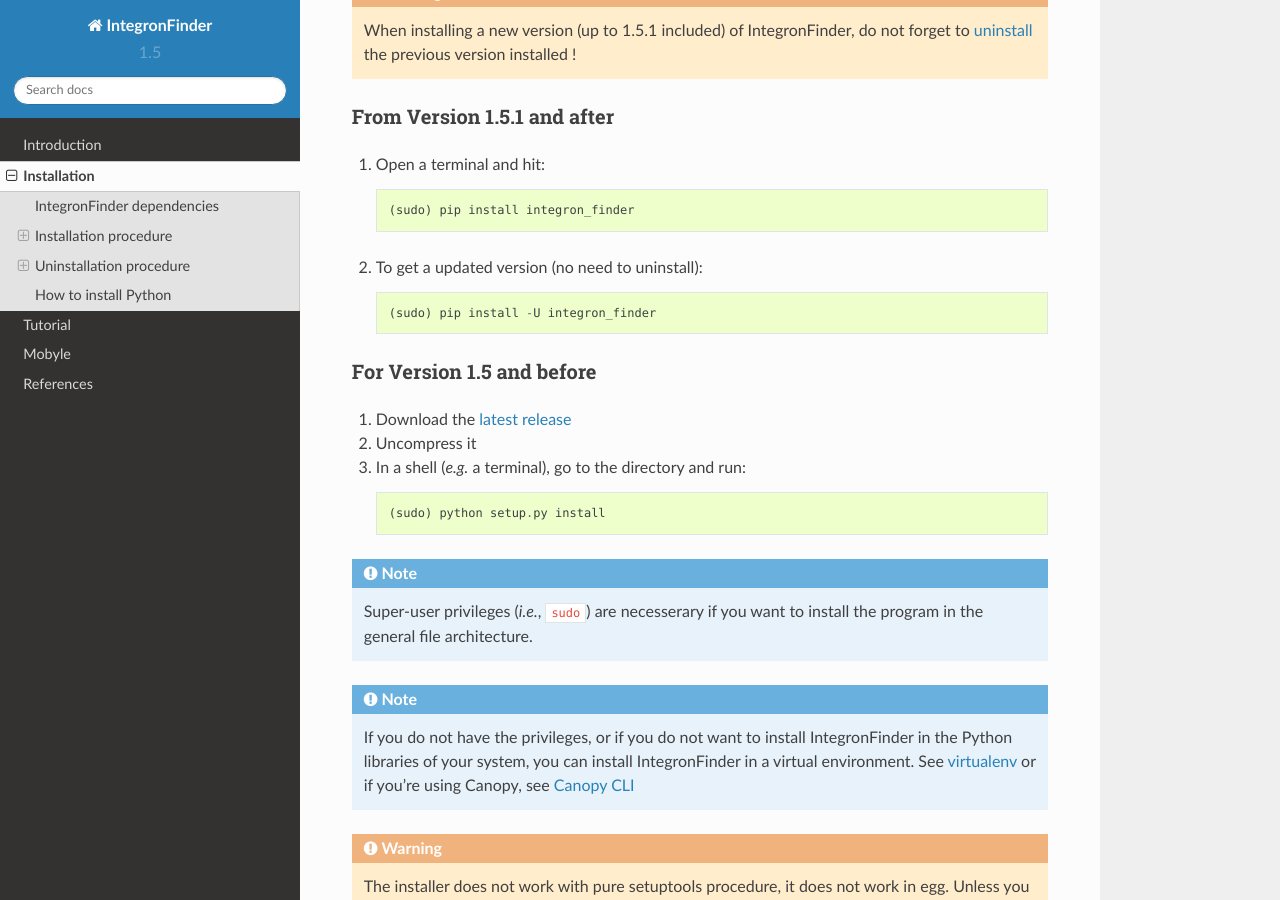
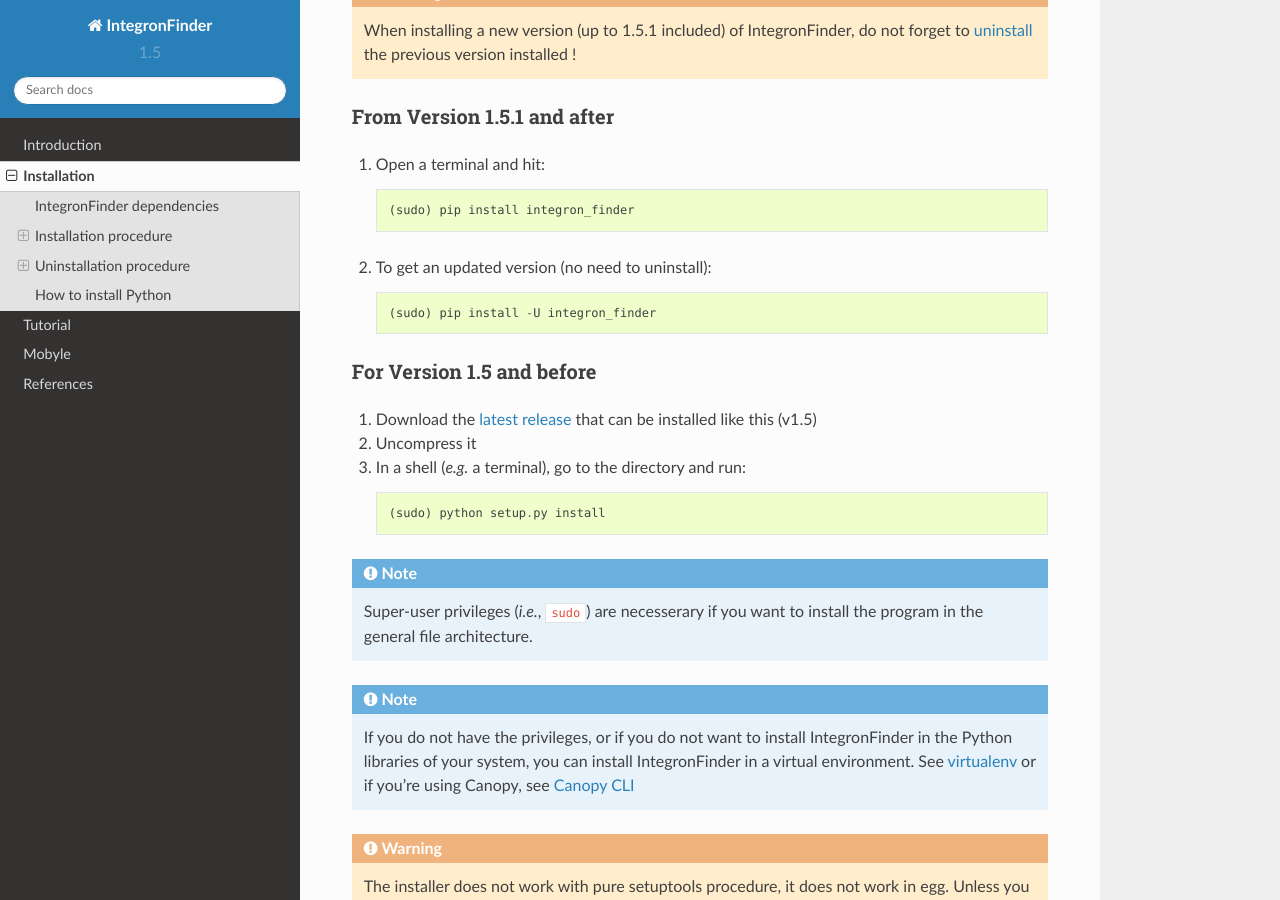
Before and after one commit to gem-pasteur/Integron_Finder, a Sphinx documentation site: the page built from doc/source/installation.rst, in a window 1280 px wide and 900 px high, scrolled down 836 px. Built offline with Sphinx 7.4.7 and the Read the Docs theme 2.0.0, drawn with Linux system fonts in a browser that asks for light colours.

Commit message:
small fix in doc

```diff
--- a/doc/source/installation.rst
+++ b/doc/source/installation.rst
@@ -50,14 +50,14 @@
 
     (sudo) pip install integron_finder
 
-2. To get a updated version (no need to uninstall)::
+2. To get an updated version (no need to uninstall)::
 
     (sudo) pip install -U integron_finder
 
 For Version 1.5 and before
 --------------------------
 
-1. Download the `latest release`_
+1. Download the `latest release`_ that can be installed like this (v1.5)
 2. Uncompress it
 3. In a shell (*e.g.* a terminal), go to the directory and run::
 
@@ -135,6 +135,6 @@
 .. _`HMMER 3.1b1`: http://hmmer.janelia.org/
 .. _`INFERNAL 1.1`: http://infernal.janelia.org/
 .. _`Prodigal V2.6.2`: https://github.com/hyattpd/Prodigal/releases
-.. _`latest release`: https://github.com/gem-pasteur/Integron_Finder/releases/latest
+.. _`latest release`: https://github.com/gem-pasteur/Integron_Finder/releases/tag/v1.5.0
 .. _`virtualenv`: http://www.virtualenv.org/
 .. _`Canopy CLI`: http://docs.enthought.com/canopy/configure/canopy-cli.html#canopy-cli-venv
```
